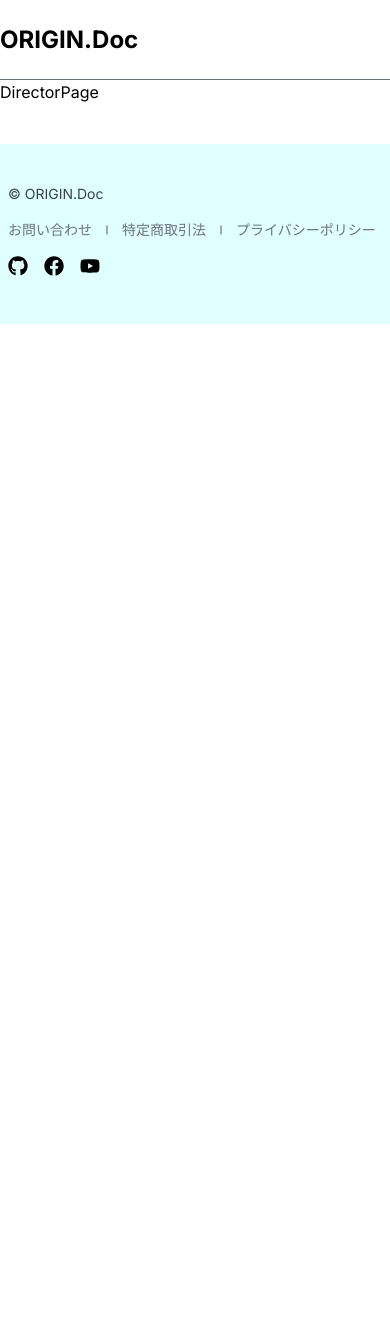
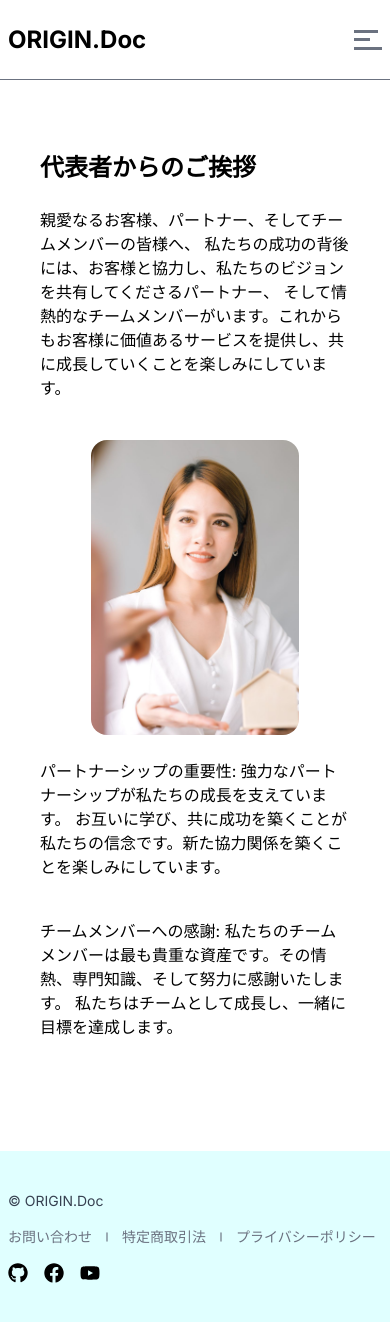
Before and after one commit to shinyaDX/OiginalDocWebsite, a Next.js app: page /director in a window 390 px wide. Shown: the top 1322 px of the page. Before the commit the page ends 844 px from the top, so only its background shows below. Built offline with nearby package versions, Linux system fonts and the light colour scheme.

Commit message:
完成版

```diff
--- a/app/about/page.js
+++ b/app/about/page.js
@@ -14,7 +14,7 @@ function AboutPage() {
         </FadeIn>
         <FadeIn>
           <div className="flex flex-col md:flex-row items-center gap-10">
-            <p className="max-w-2xl">
+            <p>
               私たちのビジョンは、未来をより良くするための革新的な変革を実現することです。
               私たちは、技術の力と共に、世界を持続可能で効率的な場所に変え、人々の生活に
               革新的な価値を提供します。
@@ -26,7 +26,7 @@ function AboutPage() {
         </FadeIn>
         <FadeIn>
           <div className="flex flex-col md:flex-row items-center gap-10">
-            <p className="max-w-2xl">
+            <p>
               私たちは社会への貢献を大切にし、教育、環境、健康など、多くの分野で支援活動を展開します。
               私たちが提供するすべてのソリューションは、持続可能性、革新、そして価値創造を当てています。
             </p>
--- a/app/director/page.js
+++ b/app/director/page.js
@@ -1,7 +1,42 @@
 import React from "react";
+import Container from "@/components/container";
+import Title from "@/components/Title";
+import Image from "next/image";
 
 function DirectorPage() {
-  return <div>DirectorPage</div>;
+  return (
+    <Container>
+      <div className="flex flex-col gap-6 p-8">
+        <Title title="代表者からのご挨拶" />
+        <div className="flex flex-col md:flex-row items-center gap-10">
+          <p className="max-w-2xl">
+            親愛なるお客様、パートナー、そしてチームメンバーの皆様へ、
+            私たちの成功の背後には、お客様と協力し、私たちのビジョンを共有してくださるパートナー、
+            そして情熱的なチームメンバーがいます。これからもお客様に価値あるサービスを提供し、共に成長していくことを楽しみにしています。
+          </p>
+          <Image
+            src="/bannerImg/director.jpg"
+            alt="directorImg"
+            width={500} // ここに適切な幅を設定
+            height={300} // ここに適切な高さを設定
+            className="w-52 rounded-2xl object-cover"
+          />
+        </div>
+        <div className="flex flex-col md:flex-row items-center gap-10">
+          <p className="max-w-2xl">
+            パートナーシップの重要性:
+            強力なパートナーシップが私たちの成長を支えています。
+            お互いに学び、共に成功を築くことが私たちの信念です。新た協力関係を築くことを楽しみにしています。
+          </p>
+          <p className="max-w-2xl">
+            チームメンバーへの感謝:
+            私たちのチームメンバーは最も貴重な資産です。その情熱、専門知識、そして努力に感謝いたします。
+            私たちはチームとして成長し、一緒に目標を達成します。
+          </p>
+        </div>
+      </div>
+    </Container>
+  );
 }
 
 export default DirectorPage;
--- a/app/layout.tsx
+++ b/app/layout.tsx
@@ -7,8 +7,8 @@ import "./globals.css";
 const inter = Inter({ subsets: ["latin"] });
 
 export const metadata: Metadata = {
-  title: "Create Next App",
-  description: "Generated by create next app",
+  title: "ORIGIN.DOC",
+  description: "ORIGIN.DOCのウェブサイトです",
 };
 
 export default function RootLayout({
@@ -17,7 +17,7 @@ export default function RootLayout({
   children: React.ReactNode;
 }>) {
   return (
-    <html lang="en">
+    <html lang="ja">
       <body className={inter.className}>
         <Header />
         {children}
--- a/components/Client.js
+++ b/components/Client.js
@@ -26,7 +26,7 @@ const clients = [
 
 function Client() {
   return (
-    <div className="mt-24 rounded[50px] bg-gray-950 py-20">
+    <div className="mt-24 rounded-[50px] bg-gray-950 py-20">
       <Container>
         <FadeIn className="flex items-center gap-x-8">
           <h2 className="text-white text-center text-sm font-semibold tracking-wider">
--- a/components/Header.js
+++ b/components/Header.js
@@ -4,16 +4,19 @@ import React, { useState, useEffect } from "react";
 import Link from "next/link";
 import { headerListitem } from "../constants";
 import { usePathname } from "next/navigation";
+import { IoCloseSharp } from "react-icons/io5";
+import { motion } from "framer-motion";
 
 function Header() {
   const [active, setActive] = useState(false);
   const pathname = usePathname();
+  const [showMenu, setShowMenu] = useState(false);
   useEffect(() => {
     setActive(pathname);
   }, [pathname]);
 
   return (
-    <div className="w-full h-20 border-b-[1px] border-gray-500 bg-white ">
+    <div className="w-full h-20 border-b-[1px] border-gray-500 bg-white p-2">
       <div className="h-full max-w-screen-2x mx-auto flex items-center justify-between ">
         {/*logo*/}
         <Link href="/" className="relative group overflow-hidden">
@@ -44,6 +47,48 @@ function Header() {
             連絡する
           </button>
         </div>
+        {/*smollLogo*/}
+        <div
+          className="lg:hidden w-7 h-5 group flex flex-col justify-between cursor-pointer overflow-hidden"
+          onClick={() => setShowMenu(true)}
+        >
+          <span className="w-full h-[3px] bg-gray-500 group-hover:bg-primary inline-flex -translate-x-1 group-hover:translate-x-0 transition-transform duration-500"></span>
+          <span className="w-full h-[3px] bg-gray-500 group-hover:bg-primary inline-flex -translate-x-3 group-hover:translate-x-0 transition-transform duration-500"></span>
+          <span className="w-full h-[3px] bg-gray-500 group-hover:bg-primary "></span>
+        </div>
+        {/*smoll screen Menu*/}
+        {showMenu && (
+          <div className="lg:hidden w-full h-screen fixed top-0 left-0 bg-darkBlue bg-opacity-90 z-50">
+            <motion.div
+              className="w-[70%] h-full bg-darkBlue p-4 relative"
+              initial={{ opacity: 0, x: -40 }}
+              animate={{ opacity: 1, x: 0 }}
+              transition={{ duration: 0.2 }}
+            >
+              <span
+                className="absolute right-2 top-8 text-3xl text-red-200 hover:text-red-600 cursor-pointer duration-300"
+                onClick={() => setShowMenu(false)}
+              >
+                <IoCloseSharp />
+              </span>
+              <Link href="/" onClick={() => setShowMenu(false)}>
+                <p className="text-2xl font-bold text-white mb-4">ORIGIN.DOC</p>
+              </Link>
+              <ul className="flex flex-col text-gray-300 text-sm gap-3 font-semibold">
+                {headerListitem.map((item) => (
+                  <Link key={item._id} href={item.link}>
+                    <li
+                      className="hover:text-white cursor-pointer duration-300"
+                      onClick={() => setShowMenu(false)}
+                    >
+                      {item.title}
+                    </li>
+                  </Link>
+                ))}
+              </ul>
+            </motion.div>
+          </div>
+        )}
       </div>
     </div>
   );
```
